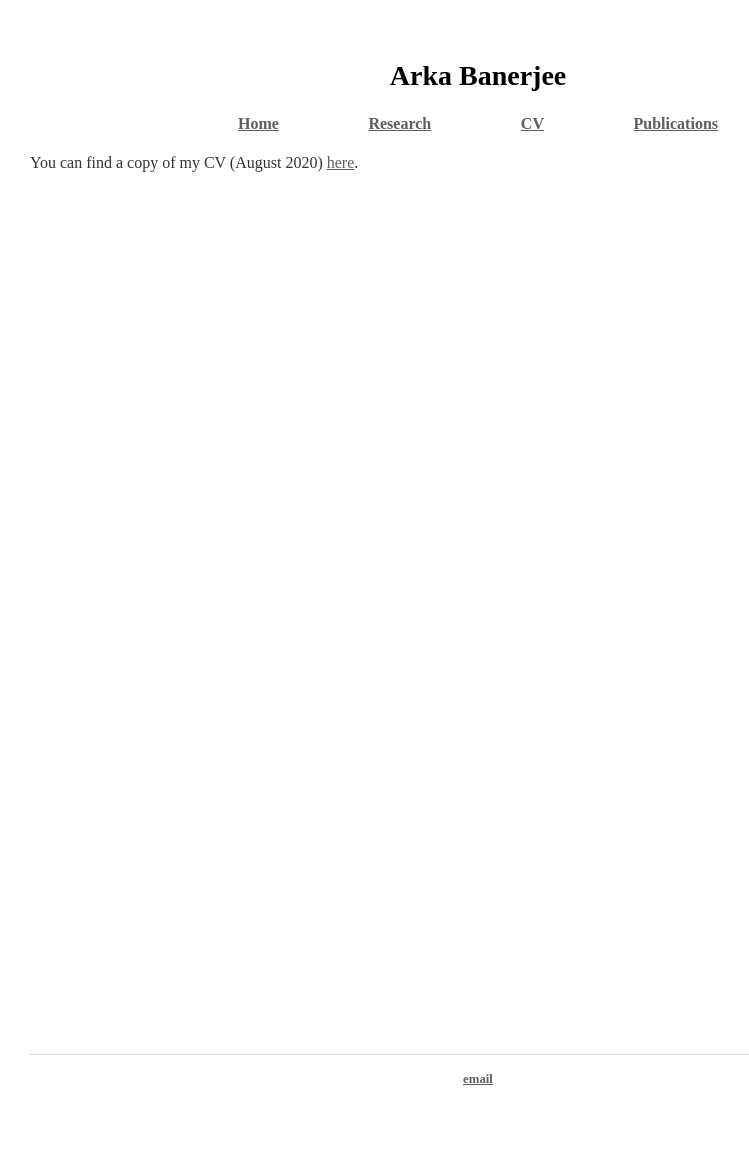
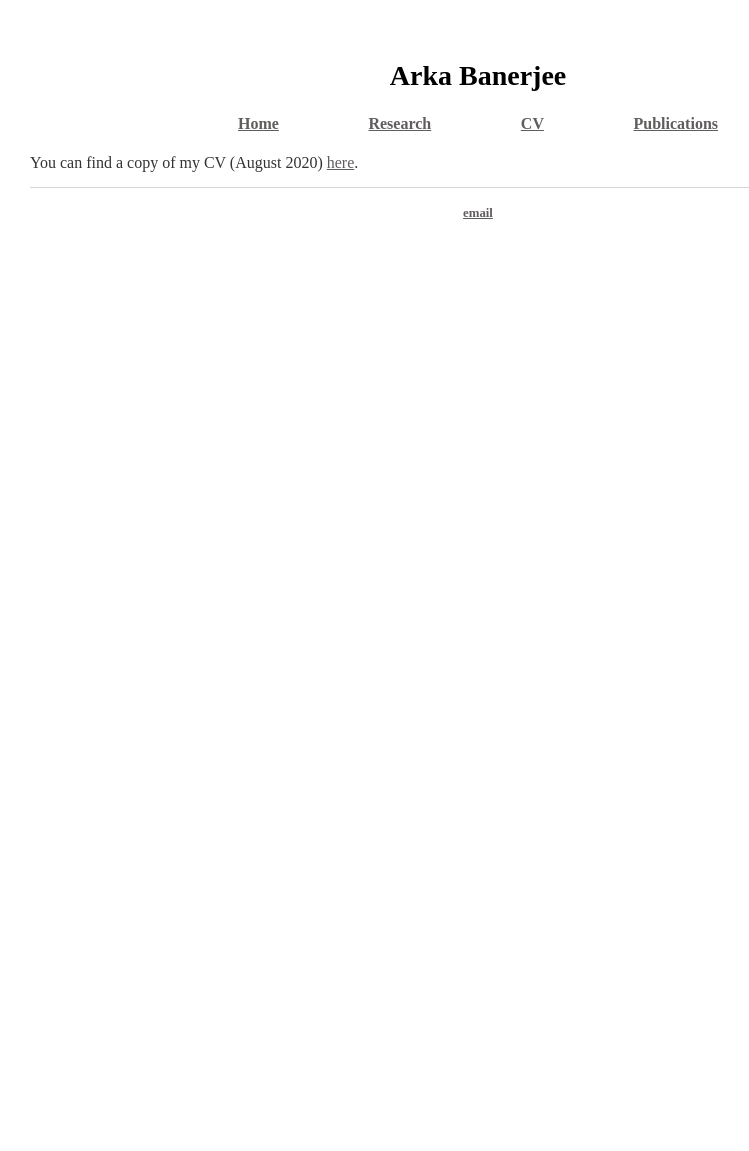
Before and after one commit to arkabanerjee/arkabanerjee.github.io, a Jekyll site: the page built from cv/index.html, in a window 1280 px wide. Shown: the whole page, without its empty margins (162-911 px from the left). Built offline with Jekyll 4.4.1, drawn with Linux system fonts in a browser that asks for light colours; after the commit the page ends 900 px from its top, so only the background shows below that.

Commit message:
Check height

```diff
--- a/css/main.css
+++ b/css/main.css
@@ -69,6 +69,3 @@
 b{
 color:rgb(95, 173, 103);
 }
-div {
-    height: 100vh;
-}
--- a/research/index.html
+++ b/research/index.html
@@ -8,12 +8,12 @@
     <h3><strong>Neutrino mass measurements from cosmology</strong></h3>
     <p align=”justify”>Neutrinos are the lightest Standard Model particles, but the number density of relic neutrinos from the early Universe are high enough that they affect the formation and growth of structure in the Universe. The size of the effect on various cosmological observables is directly proportional to the total mass of the three neutrino mass eigenstates. Turning this around, precise measurements from cosmology can help constrain the neutrino mass. This is going to be one of the main targets for upcoming cosmological surveys. </p>
     <div style="width: 100%;">
-        <div style="width: 50%;  float: left;">
+        <div style="width: 50%;  height: 700px; float: left;">
              <p align=”justify”>In this <a href="https://arxiv.org/abs/1612.07126">paper</a>, we investigated <b>how well the neutrino masses can be constrained</b> by combining measurements on large scales (where linear perturbation theory is valid) from two of these experiments, <b>the <a href="https://www.lsst.org/about">LSST</a> at <a href="https://www.vro.org/">VRO</a>, and the <a href="CMB-S4">CMB-S4</a> experiment</b>.</p>
              <p align=”justify”>To fully capture the effect of neutrino mass, down to scales where the structure formation process is nonlinear, neutrinos need to be actively modeled in high resolution N-body simulations. I helped develop <b>two new numerical techniques</b> (<a href="https://arxiv.org/abs/1606.06167">here</a> and <a href="https://arxiv.org/abs/1801.03906">here</a>), which can track the <b>full nonlinear evolution</b> in massive neutrino cosmologies without suffering from discreteness issues plaguing some of the other methods. These advances in simulation methods are crucial for harnessing the information on neutrino mass from nonlinear scales in various surveys.</p>
              <p align=”justify”>Neutrinos also produce unique signatures on the clustering of nonlinear objects, like Dark Matter halos, and highly empty regions, called voids. The effect, termed <b>"scale dependent bias"</b> is absent in standard ΛCDM cosmologies. Our <a href="https://arxiv.org/abs/1606.06167">paper</a> was the first to point out that the <b>effect is enhanced in voids</b>. In another <a href="https://arxiv.org/abs/1907.06598">paper</a>, my collaborators and I explored how this effect can be further <b>enhanced by using information about the halo environment</b>.</p>
         </div>
-        <div style="margin-left: 50%; ">
+        <div style="margin-left: 50%; height: 700px;">
             <img src="pic_vs_sic.png" class="center">
             <img src="Final_split.png" class="center" >
             <img src="nu_projections.png" class="center" >
```
